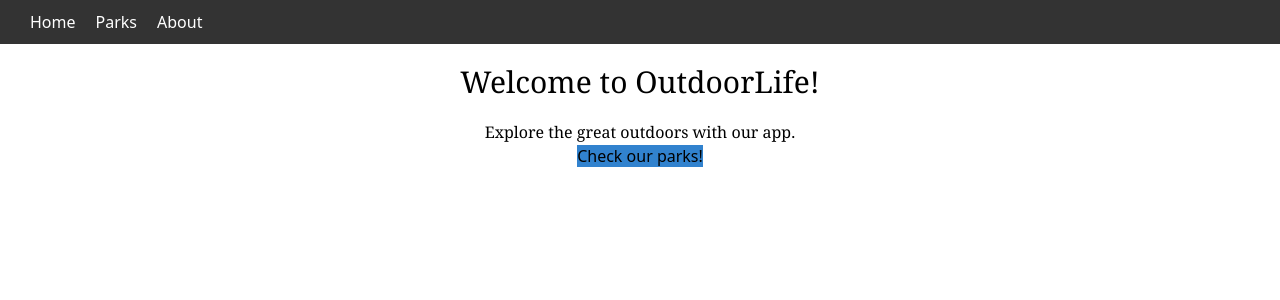
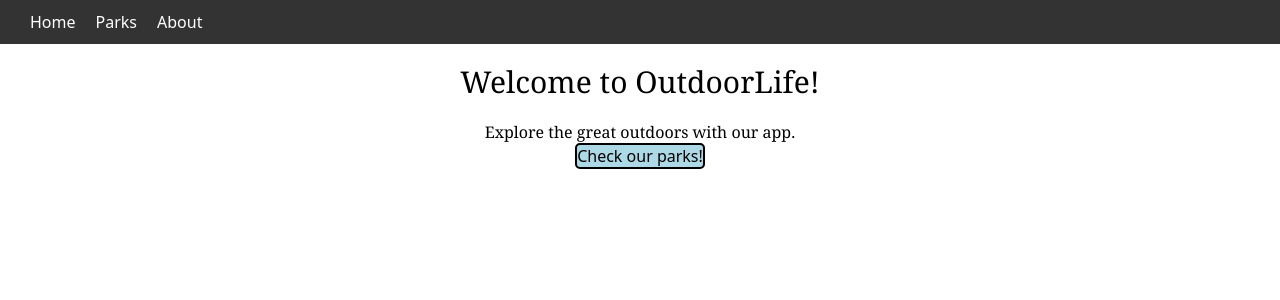
Before and after one commit to IIC3585-2024/vue-group-10, a Vue app: page / in a window 1280 px wide. Shown: the top 300 px of the page. Built offline with nearby package versions, Linux system fonts and the light colour scheme.

Commit message:
button to parks

```diff
--- a/src/components/ParkDetails.vue
+++ b/src/components/ParkDetails.vue
@@ -50,7 +50,7 @@ const parkActivities = props.park.activities
   .join(", ");
 </script>
 
-<style>
+<style scoped>
 .modal-backdrop {
   position: fixed;
   top: 0;
--- a/src/pages/Home.vue
+++ b/src/pages/Home.vue
@@ -8,6 +8,9 @@
 
 <style scoped>
 .router-link {
-  background-color: #3182ce;
+  background-color: lightblue;
+  border: solid;
+  border-width: 2px;
+  border-radius: 5px;
 }
 </style>
```
